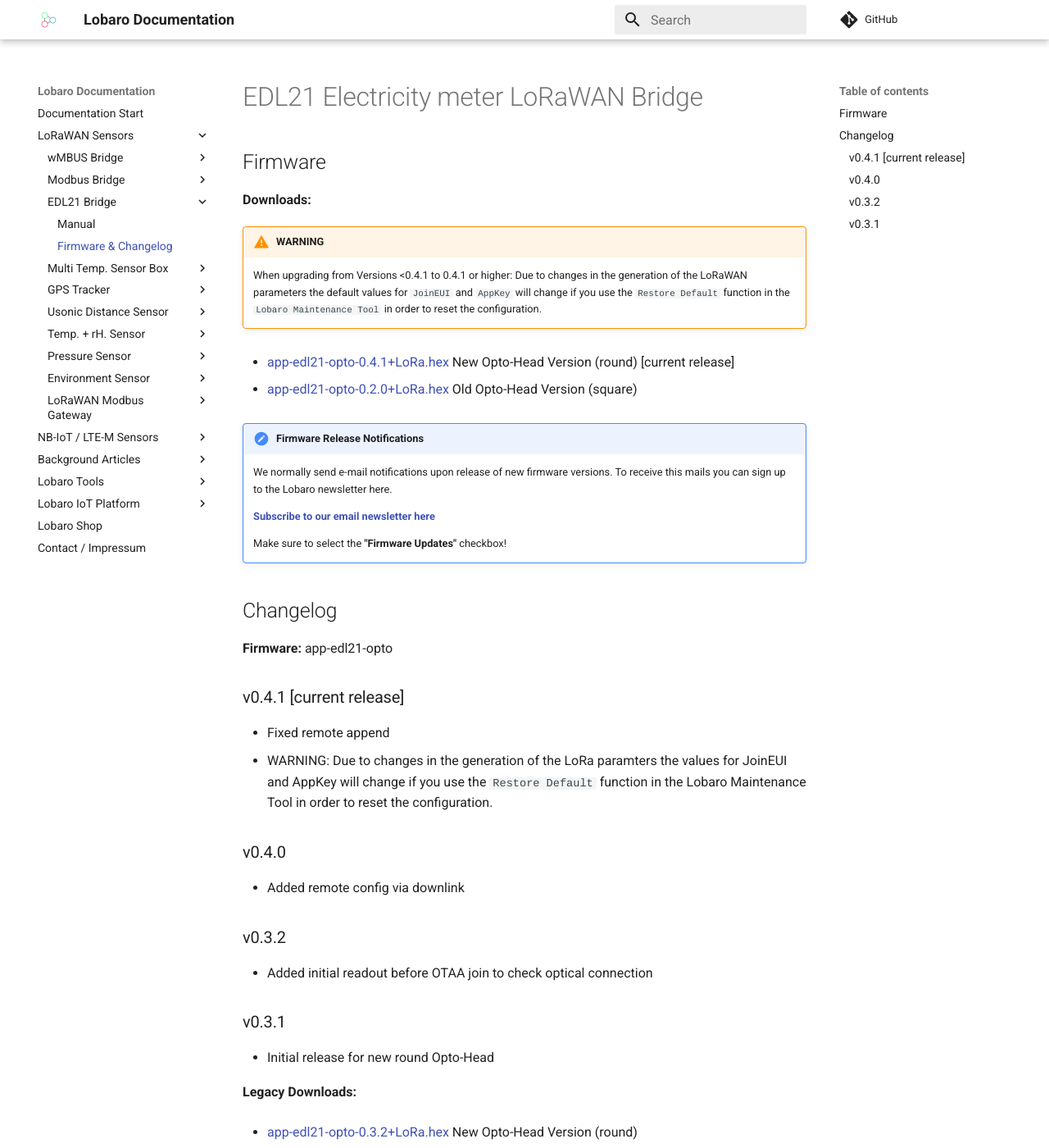
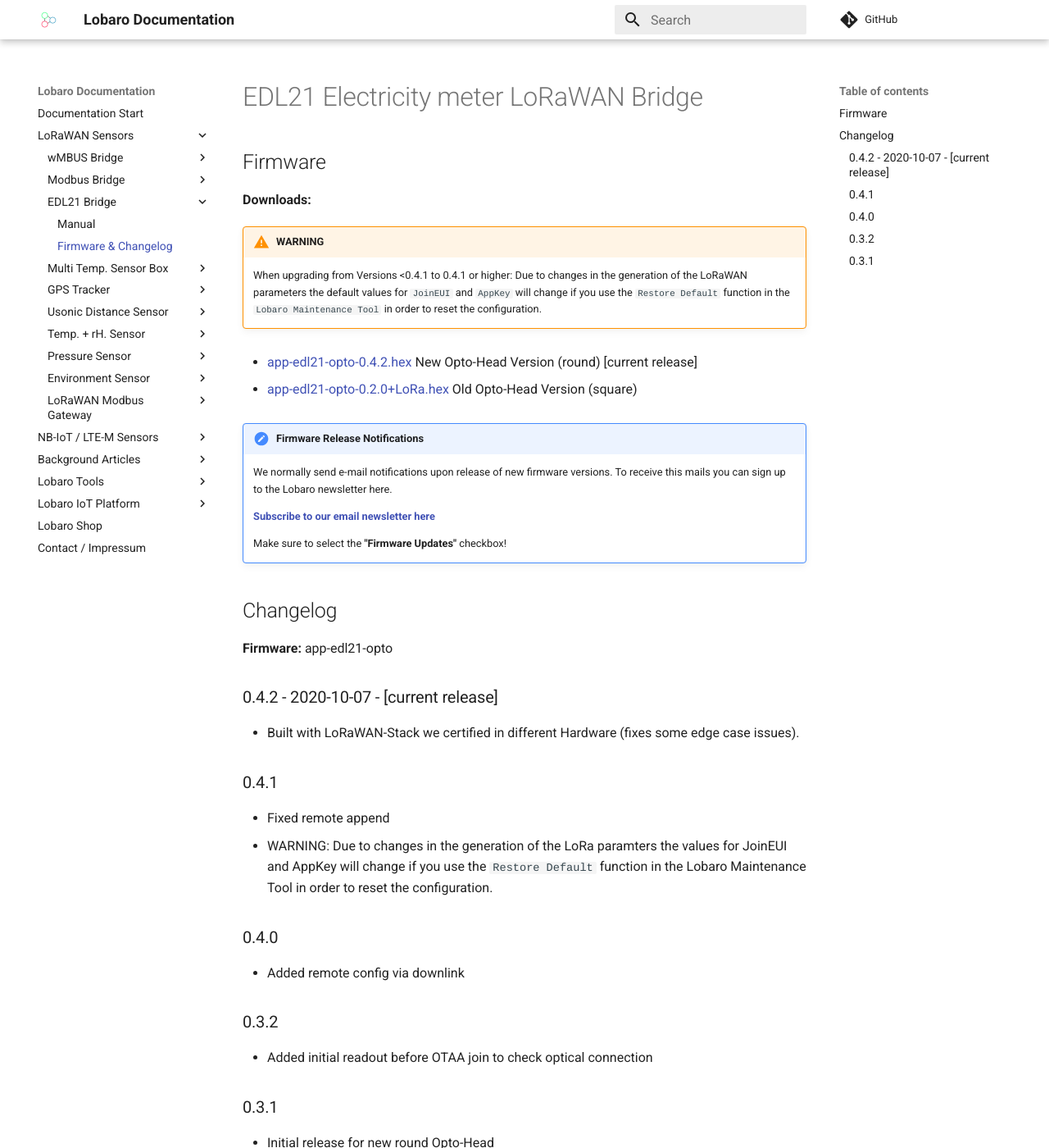
Before and after one commit to Lobaro/docs, an MkDocs documentation site: the page built from docs/lorawan-sensors/edl21-opto-lorawan/firmware.md, in a window 1280 px wide and 1400 px high. Shown: the whole window at 82% size. Built offline with MkDocs 1.6.1 and Material for MkDocs 9.7.7, drawn with Linux system fonts in a browser that asks for light colours; a script that is not in the unit is left out; comment, search, counter and statistics services are not loaded; some of the changed text lies outside the part shown.

```diff
--- a/docs/lorawan-sensors/edl21-opto-lorawan/firmware.md
+++ b/docs/lorawan-sensors/edl21-opto-lorawan/firmware.md
@@ -10,7 +10,7 @@
     use the `Restore Default` function in the `Lobaro Maintenance Tool` in order to reset the configuration.
 
 
-* [app-edl21-opto-0.4.1+LoRa.hex](firmware/app-edl21-opto-0.4.1+LoRa.hex) New Opto-Head Version (round) [current release]
+* [app-edl21-opto-0.4.2.hex](firmware/app-edl21-opto-0.4.2.hex) New Opto-Head Version (round) [current release]
 
 * [app-edl21-opto-0.2.0+LoRa.hex](firmware/app-edl21-opto-0.2.0+LoRa.hex) Old Opto-Head Version (square)
 
@@ -27,25 +27,26 @@
 
 **Firmware:** app-edl21-opto
 
-### v0.4.1 [current release]
+### 0.4.2 - 2020-10-07 - [current release]
+- Built with LoRaWAN-Stack we certified in different Hardware (fixes some edge case issues).
+
+### 0.4.1
 * Fixed remote append
 * WARNING: Due to changes in the generation of the LoRa paramters the values for JoinEUI and AppKey will change if you
 use the `Restore Default` function in the Lobaro Maintenance Tool in order to reset the configuration.
 
-### v0.4.0
+### 0.4.0
 * Added remote config via downlink
 
-### v0.3.2
-
+### 0.3.2
 * Added initial readout before OTAA join to check optical connection
 
-### v0.3.1
-
+### 0.3.1
 * Initial release for new round Opto-Head
 
 
 **Legacy Downloads:**
 
+* [app-edl21-opto-0.4.1+LoRa.hex](firmware/app-edl21-opto-0.4.1+LoRa.hex) New Opto-Head Version (round)
 * [app-edl21-opto-0.3.2+LoRa.hex](firmware/app-edl21-opto-0.3.2+LoRa.hex) New Opto-Head Version (round)
-
 * [app-edl21-opto-0.3.1+LoRa.hex](firmware/app-edl21-opto-0.3.1+LoRa.hex) New Opto-Head Version (round)
```
Also changed, not shown: docs/lorawan-sensors/edl21-opto-lorawan/index.md (+0 -1 lines), 1 other file.
